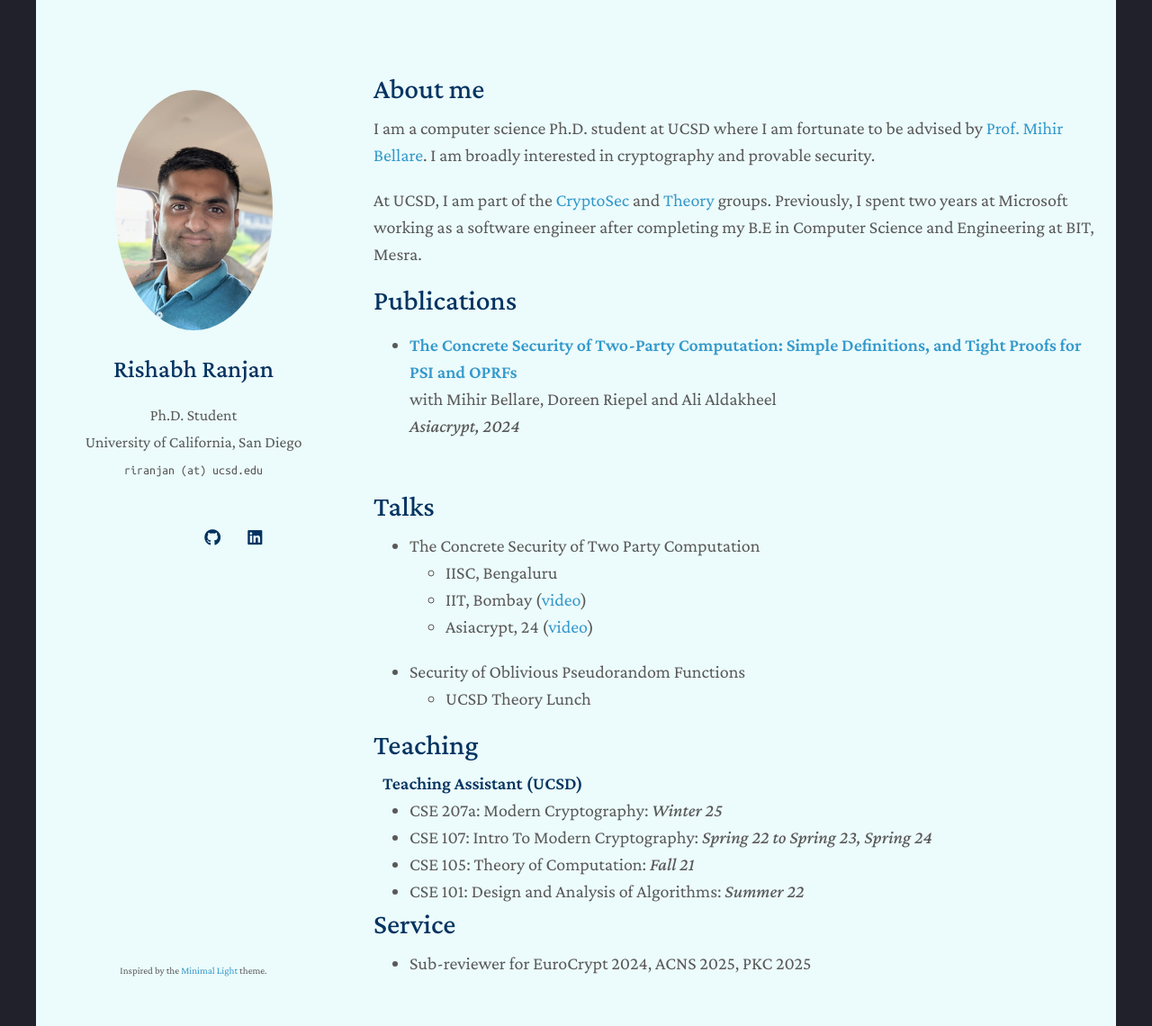
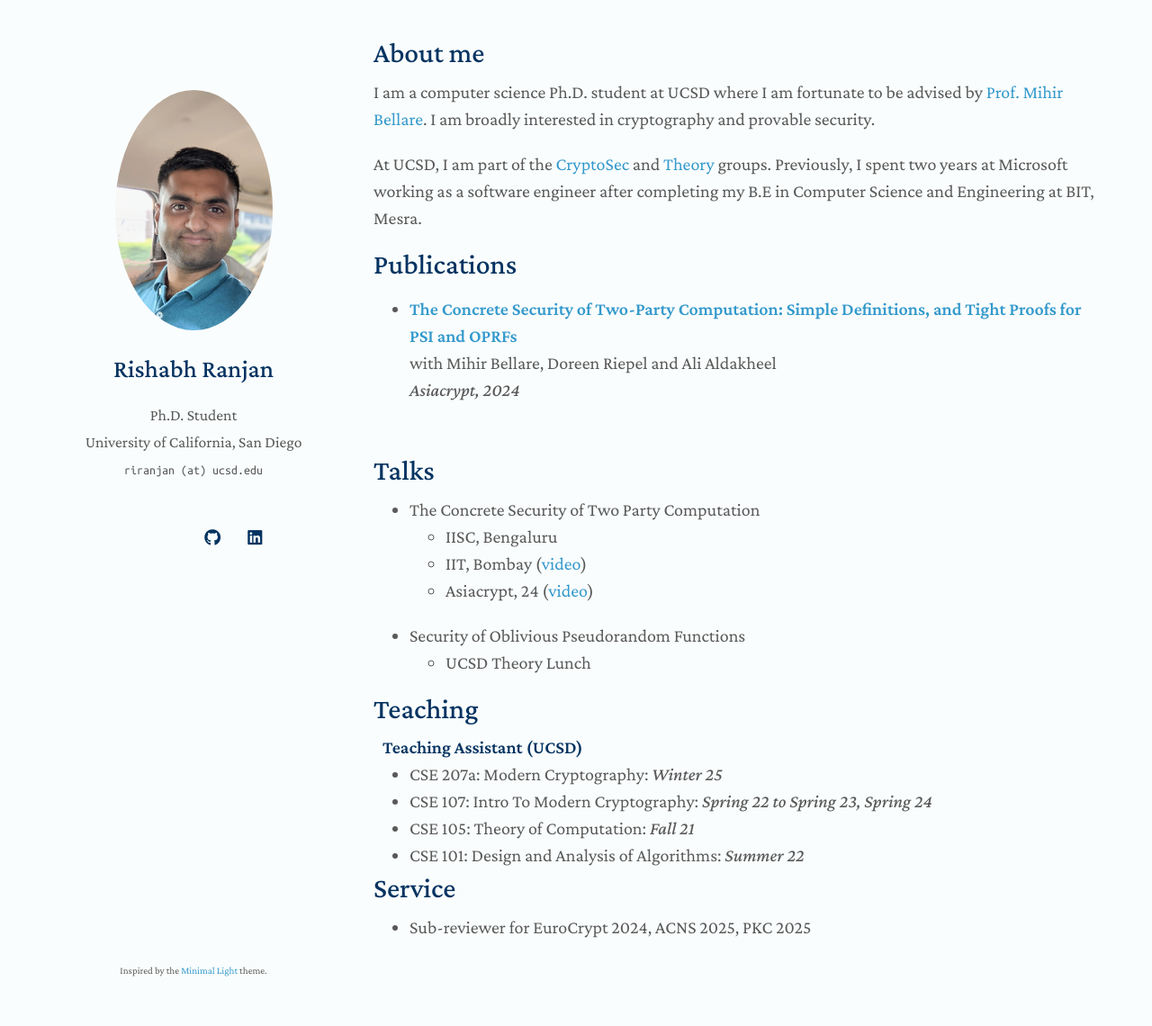
Before and after one commit to ranjan-rishabh/ranjan-rishabh.github.io, a Jekyll site: the page built from index.md, in a window 1280 px wide and 1140 px high. Shown: the whole window at 90% size. Built offline with Jekyll 4.4.1, drawn with Linux system fonts in a browser that asks for light colours; a style sheet for code colours, icons or effects is not loaded.

Commit message:
css changes

```diff
--- a/_sass/minimal-light-no-dark-mode.scss
+++ b/_sass/minimal-light-no-dark-mode.scss
@@ -243,15 +243,17 @@ a:hover small {
 
 body {
   display: flex;
-  background-color: #20212b;
+  background-color: #fafdfd;
+  // overflow: scroll;
+  overscroll-behavior-y: none;
 }
 
 .wrapper {
   width: 1200px;
   margin:0 auto;
   min-height: 100vh;
-  // overflow: hidden;
-  background-color: #ecfbfb;
+  overflow: hidden;
+  background-color: #fafdfd;
 }
 
 blockquote {
@@ -372,7 +374,7 @@ header ul a strong {
 section {
   width:825px;
   float:right;
-  padding-top:4.0em;
+  padding-top:2.0em;
   padding-bottom:50px;
 }
 
--- a/_sass/minimal-light.scss
+++ b/_sass/minimal-light.scss
@@ -169,9 +169,10 @@ papertitle {
 
 @media (prefers-color-scheme: dark) {
     body {
-        background-color: #002f2f;
+        background-color: #041111;
         color: #dadbdf;
         display: flex;
+        overscroll-behavior-y: none;
     }
 
     autocolor{
@@ -309,7 +310,8 @@ a:hover small {
   width: 1200px;
   margin:0 auto;
   min-height: 100vh;
-  background-color: #20212b;
+  overflow: hidden;
+  background-color: #041111;
 }
 
 blockquote {
@@ -446,7 +448,7 @@ header ul a strong {
 section {
   width:825px;
   float:right;
-  padding-top:4.0em;
+  padding-top:2.0em;
   padding-bottom:50px;
 }
 
```
